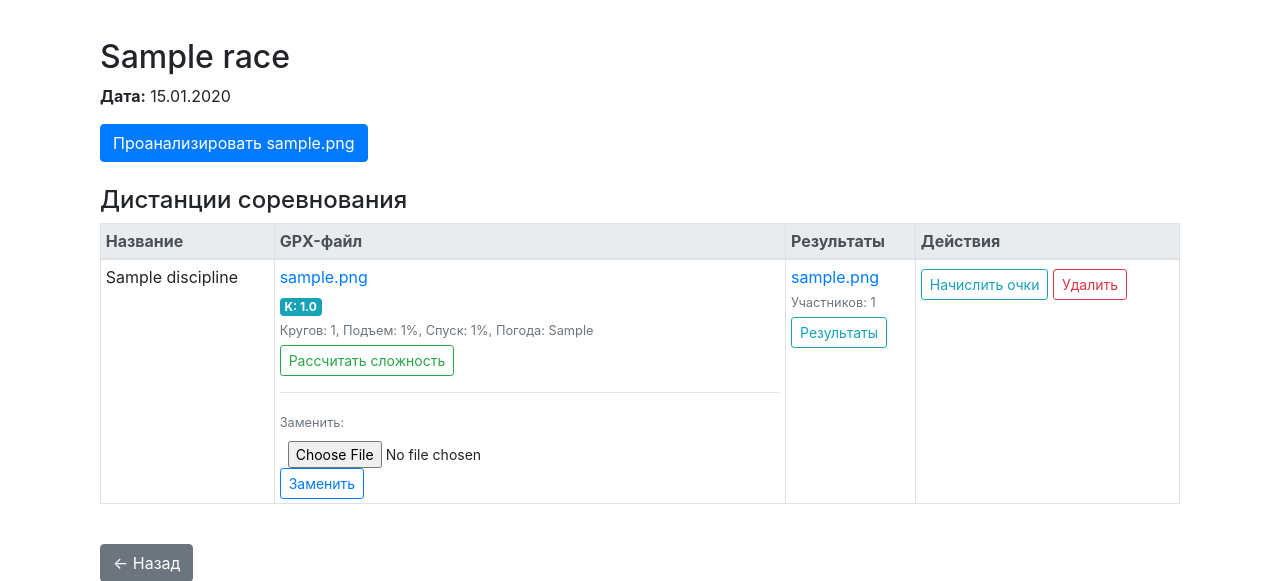
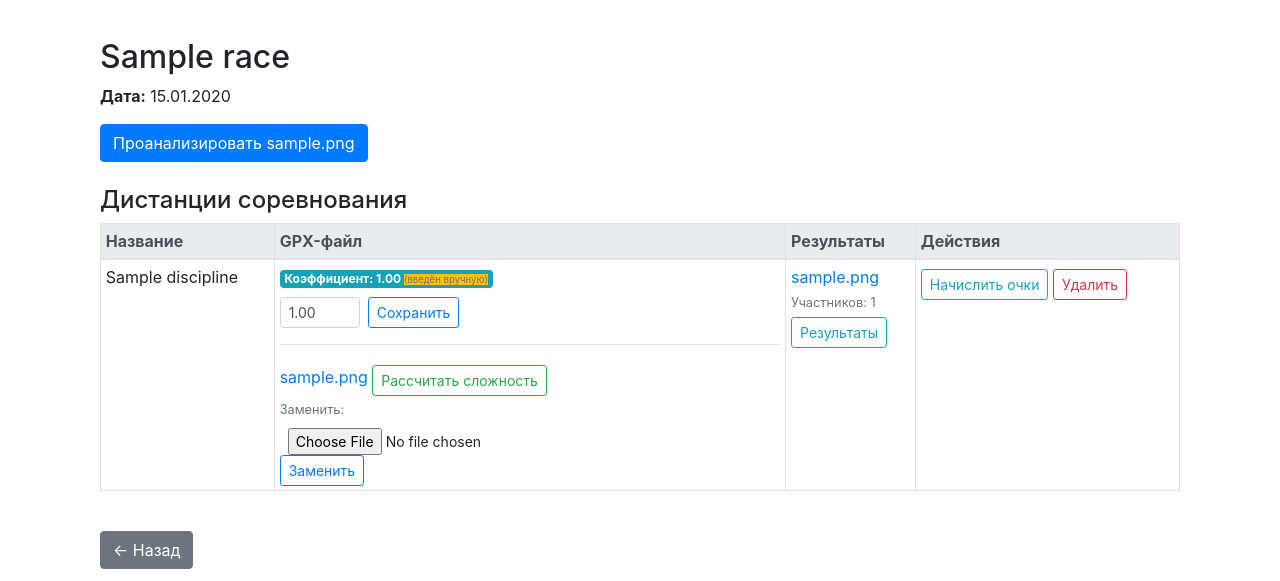
Before and after one commit to AndProvince/topAthlets, a Flask app: page /races/1 in a window 1280 px wide. Shown: the part 56-637 px from the top of the page. Run offline with Flask 3, Linux system fonts and the light colour scheme; a user stored in the database is signed in; tables that the repository leaves empty hold one stand-in row (values such as "Sample post"); some libraries are stand-ins or nearby versions.

Commit message:
Manual input K difficult for disciplines

```diff
--- a/app/models.py
+++ b/app/models.py
@@ -54,9 +54,10 @@ class Discipline(db.Model):
 
     result_file = db.Column(db.String(200))  # Сохранённое имя результатов
     result_file_orig = db.Column(db.String(200))  # Оригинальное имя результатов
-    participants_count = db.Column(db.Integer)  # Количество кругов
+    participants_count = db.Column(db.Integer)  # Количество участников
 
     difficulty_coefficient = db.Column(db.Float)  # Коэффициент сложности (рассчитываемый)
+    manual_difficulty = db.Column(db.Boolean, default=False)
 
     laps = db.Column(db.Integer)  # Количество кругов
     ascent_difficulty_percent = db.Column(db.Integer)  # % сложных подъёмов
--- a/app/routes.py
+++ b/app/routes.py
@@ -479,11 +479,32 @@ def calculate_difficulty(discipline_id):
     discipline.descent_difficulty_percent = descent_difficulty
     discipline.weather_condition = weather_condition
     discipline.difficulty_coefficient = k
+    discipline.manual_difficulty = False
 
     db.session.commit()
 
     flash(f'Коэффициент сложности для {discipline.name} рассчитан: K = {k}', 'success')
     return redirect(url_for('auth.race_detail', race_id=discipline.race_id))
+
+
+@auth.route('/disciplines/<int:discipline_id>/set_difficulty', methods=['POST'])
+@login_required
+def set_difficulty(discipline_id):
+    discipline = Discipline.query.get_or_404(discipline_id)
+    value = request.form.get('manual_difficulty')
+
+    try:
+        value = float(value)
+
+        discipline.difficulty_coefficient = value
+        discipline.manual_difficulty = True
+        db.session.commit()
+        flash(f'Коэффициент сложности для "{discipline.name}" установлен вручную: {value}', 'success')
+    except ValueError:
+        flash('Неверное значение коэффициента сложности', 'danger')
+
+    return redirect(request.referrer or url_for('auth.race_detail', race_id=discipline.race_id))
+
 
 
 @auth.route('/disciplines/<int:discipline_id>/assign_points', methods=['POST'])
--- a/app/templates/race_detail.html
+++ b/app/templates/race_detail.html
@@ -65,36 +65,59 @@
                     <tr>
                         <td>{{ d.name }}</td>
                         <td>
+                            <!-- Текущий коэффициент -->
+                            <div class="mb-2">
+                                {% if d.difficulty_coefficient %}
+                                    <span class="badge badge-info">
+                                        Коэффициент: {{ "%.2f"|format(d.difficulty_coefficient) }}
+                                        {% if d.manual_difficulty %}
+                                            <small class="text-muted badge-warning">(введён вручную)</small>
+                                        {% else %}
+                                            <small class="text-muted">
+                                                Кругов: {{ d.laps }},
+                                                Подъем: {{ d.ascent_difficulty_percent }}%,
+                                                Спуск: {{ d.descent_difficulty_percent }}%,
+                                                Погода: {{ d.weather_condition }}
+                                            </small>
+                                        {% endif %}
+                                    </span>
+                                {% else %}
+                                    <span class="text-muted">Коэффициент не установлен</span>
+                                {% endif %}
+                            </div>
+
+                            <!-- Форма ручного ввода коэффициента -->
+                            <form method="POST" action="{{ url_for('auth.set_difficulty', discipline_id=d.id) }}" class="form-inline mb-2">
+                                <input type="text" name="manual_difficulty"
+                                       class="form-control form-control-sm mr-2"
+                                       pattern="^[0-9]+(\.[0-9]{1,2})?$"
+                                       inputmode="decimal"
+                                       style="width: 80px;"
+                                       value="{{ "%.2f"|format(d.difficulty_coefficient) if d.difficulty_coefficient else '' }}"
+                                       placeholder="1.00"
+                                       required>
+                                <button type="submit" class="btn btn-sm btn-outline-primary">Сохранить</button>
+                            </form>
+
+                            <hr>
+
+                            <!-- GPX-файл -->
                             {% if d.route_file %}
                                 <a href="{{ url_for('auth.download_file', filename=d.route_file, original_name=d.route_file_orig) }}">
                                     {{ d.route_file_orig }}
                                 </a>
-
-                                {% if d.difficulty_coefficient %}
-                                    <div class="mt-1">
-                                        <span class="badge badge-info">K: {{ d.difficulty_coefficient }}</span><br>
-                                        <small class="text-muted">
-                                            Кругов: {{ d.laps }},
-                                            Подъем: {{ d.ascent_difficulty_percent }}%,
-                                            Спуск: {{ d.descent_difficulty_percent }}%,
-                                            Погода: {{ d.weather_condition }}
-                                        </small>
-                                    </div>
-                                {% endif %}
-
                                 <!-- Кнопка: открыть модальное окно -->
                                 <button type="button" class="btn btn-sm btn-outline-success mt-1"
                                         data-toggle="modal" data-target="#difficultyModal{{ d.id }}">
                                     Рассчитать сложность
                                 </button>
-                                <br><hr>
+                                <br>
                                 <small class="text-muted">Заменить:</small>
                             {% else %}
-                                <span class="text-muted">не загружен</span><br>
+                                <span class="text-muted">GPX не загружен</span>
+                                <br>
                                 <small class="text-muted">Загрузить:</small>
                             {% endif %}
-
-                            <!-- Форма загрузки GPX -->
                             <form action="{{ url_for('auth.upload_gpx', discipline_id=d.id) }}" method="POST"
                                   enctype="multipart/form-data" class="form-inline mt-1">
                                 <input type="file" name="gpx_file" class="form-control-file form-control-sm mr-2" required>
```
